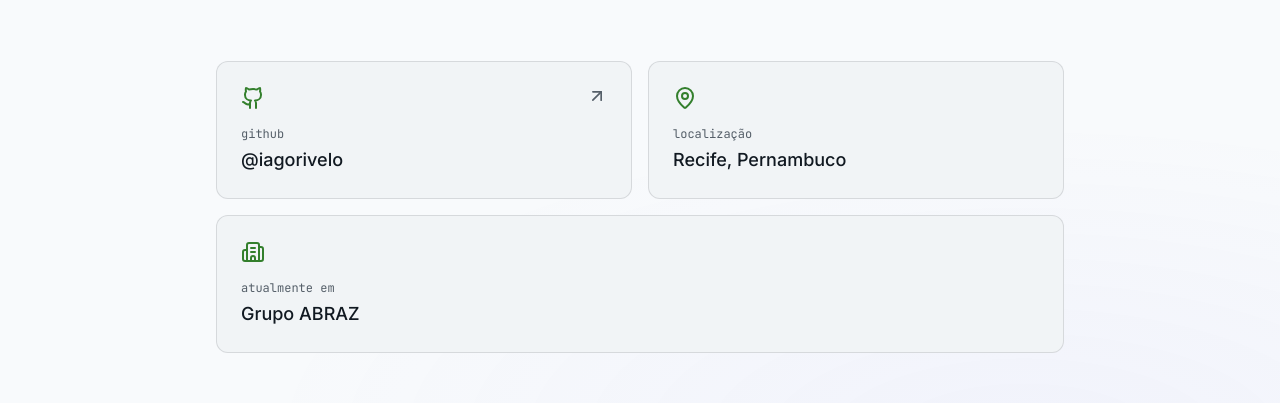
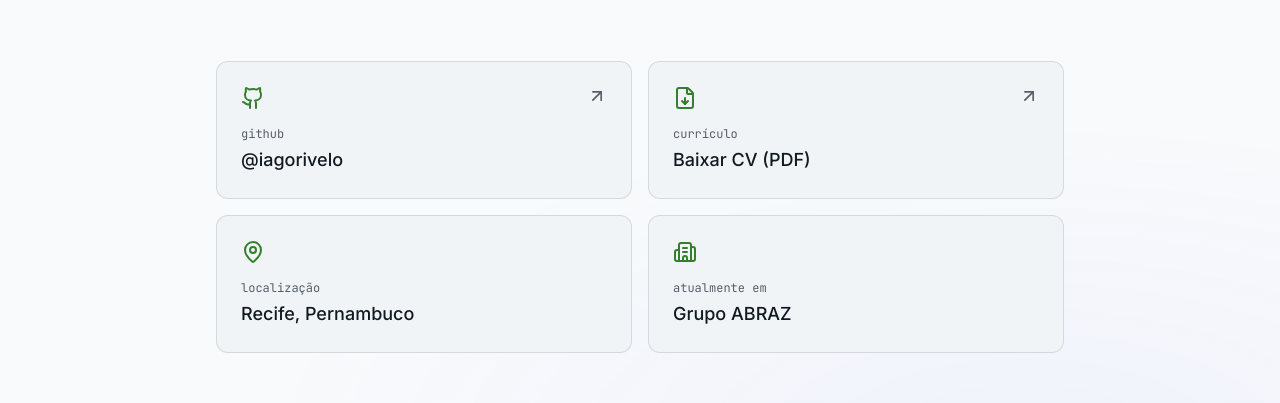
Before and after one commit to iagorivelo/portfolio, a Next.js app: page /contact in a window 1280 px wide. Shown: the part 360-763 px from the top of the page. Built offline with nearby package versions, Linux system fonts and the light colour scheme; no server answers.

Commit message:
feat: add resume download link to contact page

```diff
--- a/src/app/contact/page.tsx
+++ b/src/app/contact/page.tsx
@@ -1,9 +1,8 @@
 import type { Metadata } from "next";
-import { ArrowUpRight, Github, MapPin, Building2 } from "lucide-react";
+import { ArrowUpRight, Github, MapPin, Building2, FileDown } from "lucide-react";
 import { SiteNav, SiteFooter } from "@/components/site-nav";
 import { JsonLd } from "@/components/json-ld";
 import { profile } from "@/lib/portfolio-data";
-import { ogImage } from "@/lib/site";
 import { webPageSchema } from "@/lib/structured-data";
 
 const description =
@@ -18,12 +17,10 @@ export const metadata: Metadata = {
     description: "Fale com Iago Rivelo sobre projetos e colaborações.",
     type: "website",
     url: "/contact",
-    images: [ogImage],
   },
   twitter: {
     card: "summary_large_image",
     title: "Contato — Iago Rivelo",
-    images: [ogImage],
   },
 };
 
@@ -58,13 +55,27 @@ export default function Contact() {
             <div className="text-lg font-medium">@iagorivelo</div>
           </a>
 
+          <a
+            href="/cv.pdf"
+            target="_blank"
+            rel="noreferrer"
+            className="group rounded-xl border border-border bg-surface p-6 hover:border-accent-lime/40 transition-all"
+          >
+            <div className="flex items-start justify-between mb-4">
+              <FileDown className="h-6 w-6 text-accent-lime" />
+              <ArrowUpRight className="h-5 w-5 text-muted-foreground group-hover:text-accent-lime group-hover:rotate-45 transition-all" />
+            </div>
+            <div className="text-mono text-xs text-muted-foreground mb-1">currículo</div>
+            <div className="text-lg font-medium">Baixar CV (PDF)</div>
+          </a>
+
           <div className="rounded-xl border border-border bg-surface p-6">
             <MapPin className="h-6 w-6 text-accent-lime mb-4" />
             <div className="text-mono text-xs text-muted-foreground mb-1">localização</div>
             <div className="text-lg font-medium">{profile.location}</div>
           </div>
 
-          <div className="rounded-xl border border-border bg-surface p-6 md:col-span-2">
+          <div className="rounded-xl border border-border bg-surface p-6">
             <Building2 className="h-6 w-6 text-accent-lime mb-4" />
             <div className="text-mono text-xs text-muted-foreground mb-1">atualmente em</div>
             <div className="text-lg font-medium">{profile.company}</div>
```
